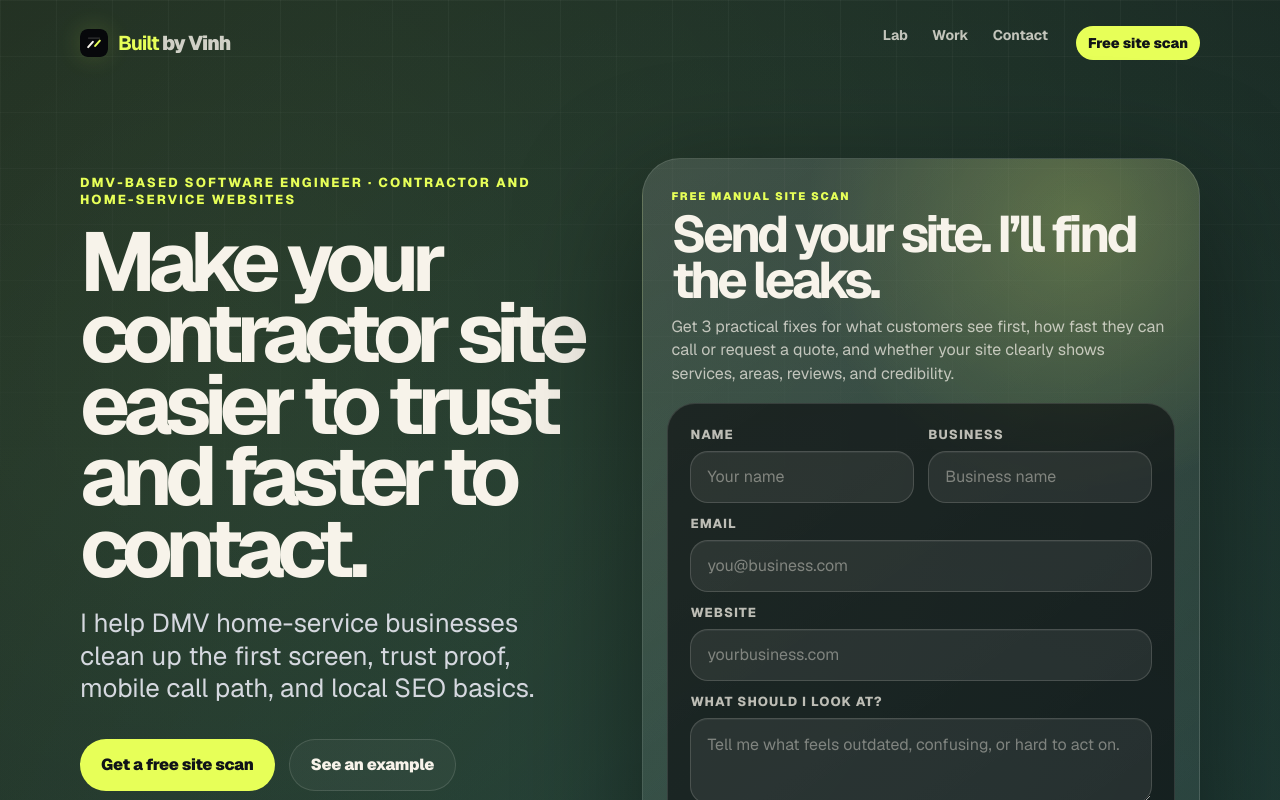
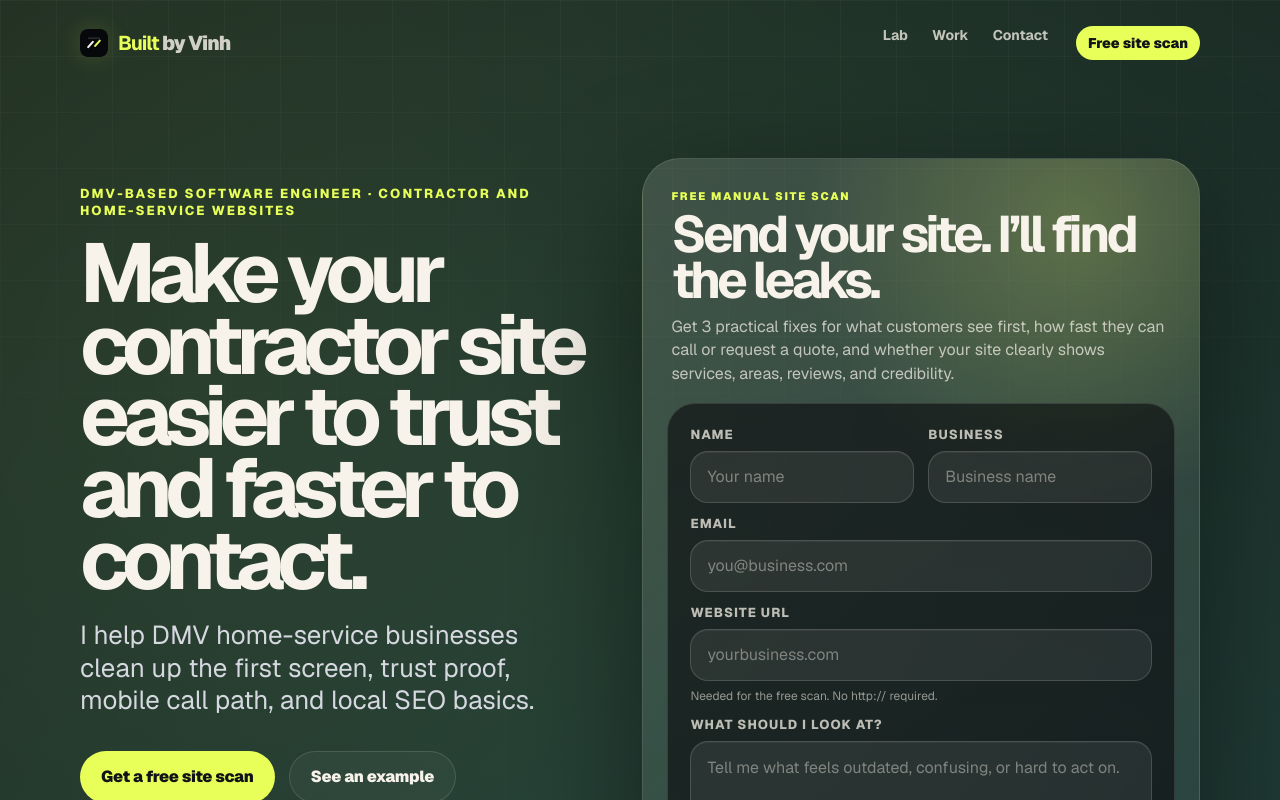
Before and after one commit to vnguyendc/built-by-vinh, a Next.js app: page / in a window 1280 px wide. Shown: the top 800 px of the page. Built offline with nearby package versions, Linux system fonts and the light colour scheme.

Commit message:
Clarify required website URL field

```diff
--- a/src/app/globals.css
+++ b/src/app/globals.css
@@ -185,6 +185,7 @@ figcaption span { display: block; }
 .contactForm { border: 1px solid var(--line); border-radius: 34px; background: rgba(255,255,255,.06); padding: 28px; box-shadow: 0 30px 90px rgba(0,0,0,.32); }
 .fieldGrid { display: grid; grid-template-columns: repeat(2, 1fr); gap: 14px; }
 .field { margin-bottom: 16px; }
+.fieldHint { margin: 7px 0 0; color: rgba(247,243,234,.56); font-size: 12px; line-height: 1.35; }
 .formNote { margin: 14px 0 0; color: var(--muted); font-size: 13px; }
 
 @media (max-width: 900px) {
--- a/src/components/site/contact-form.tsx
+++ b/src/components/site/contact-form.tsx
@@ -21,6 +21,7 @@ export function ContactForm({ variant = "default", submitLabel = "Send site deta
   const businessId = `${formId}-business`;
   const emailId = `${formId}-email`;
   const websiteId = `${formId}-website`;
+  const websiteNoteId = `${formId}-website-note`;
   const messageId = `${formId}-message`;
 
   return (
@@ -79,8 +80,17 @@ export function ContactForm({ variant = "default", submitLabel = "Send site deta
         <Input id={emailId} name="email" type="email" placeholder="you@business.com" required />
       </div>
       <div className="field">
-        <Label htmlFor={websiteId}>Website</Label>
-        <Input id={websiteId} name="website" placeholder="yourbusiness.com" />
+        <Label htmlFor={websiteId}>Website URL</Label>
+        <Input
+          id={websiteId}
+          name="website"
+          placeholder="yourbusiness.com"
+          inputMode="url"
+          autoComplete="url"
+          aria-describedby={websiteNoteId}
+          required
+        />
+        <p className="fieldHint" id={websiteNoteId}>Needed for the free scan. No http:// required.</p>
       </div>
       <div className="field">
         <Label htmlFor={messageId}>What should I look at?</Label>
```
